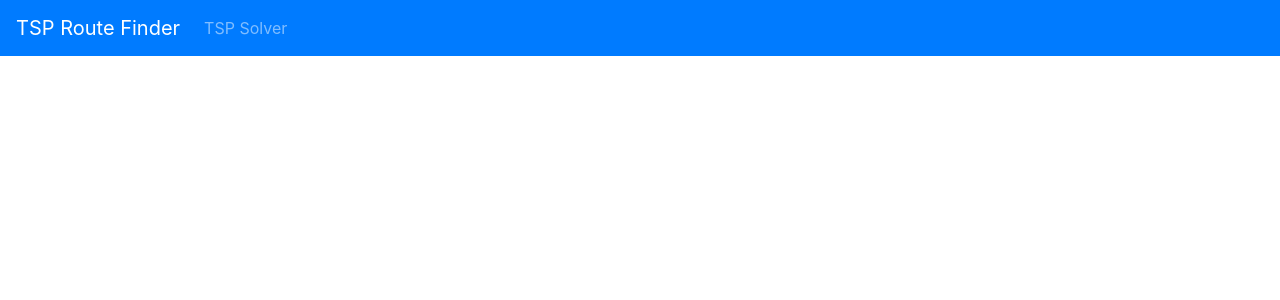
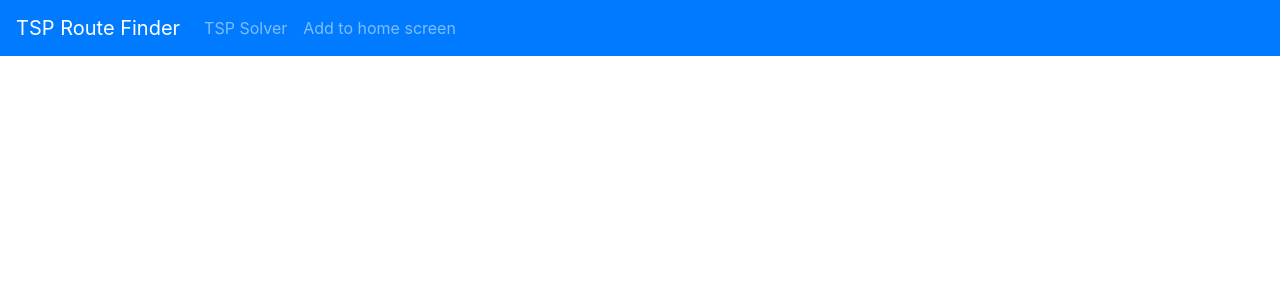
Before and after one commit to Andistar12/cis422-proj-1, a Flask app: template templates/parent_layout.html in a window 1280 px wide. Shown: the top 300 px of the page. Run offline with Flask 2, Linux system fonts and the light colour scheme; the template is opened without the code that fills it, so the values that code supplies are empty; some libraries are stand-ins or nearby versions.

Commit message:
Add PWA install button and fix logo locations

```diff
--- /dev/null
+++ b/static/install_pwa.js
@@ -0,0 +1,25 @@
+// Manages the prompt to install the app PWA
+
+let deferredPrompt;
+
+window.addEventListener('beforeinstallprompt', (e) => {
+  // Prevent the mini-infobar from appearing on mobile
+  e.preventDefault();
+  // Stash the event so it can be triggered later.
+  deferredPrompt = e;
+});
+
+function installPWA() {
+    if ("deferredPrompt" in window) {
+        // Show the install prompt
+        deferredPrompt.prompt();
+        // Wait for the user to respond to the prompt
+        deferredPrompt.userChoice.then((choiceResult) => {
+        if (choiceResult.outcome === 'accepted') {
+            console.log('User accepted the install prompt');
+        } else {
+            console.log('User dismissed the install prompt');
+        }
+        });
+    }
+}
--- a/templates/parent_layout.html
+++ b/templates/parent_layout.html
@@ -19,9 +19,10 @@
 
         <!-- Our own JS -->
         <script src="/static/script.js"></script>
+        <script src="/static/install_pwa.js"></script>
 
         <!-- Serves our app manifest -->
-        <link rel="manifest" href="static/manifest.json">
+        <link rel="manifest" href="/static/manifest.json">
         <meta name="mobile-web-app-capable" content="yes">
         <meta name="apple-mobile-web-app-capable" content="yes">
         <meta name="application-name" content="Route Finder">
@@ -30,8 +31,8 @@
         <meta name="msapplication-navbutton-color" content="#2974ce">
         <meta name="apple-mobile-web-app-status-bar-style" content="black-translucent">
         <meta name="msapplication-starturl" content="/">
-        <link rel="icon" type="image/png" sizes="200x200" href="static/logo-small.png">
-        <link rel="apple-touch-icon" type="image/png" sizes="200x200" href="static/logo-small.png">
+        <link rel="icon" type="image/png" sizes="200x200" href="/static/logo-small.png">
+        <link rel="apple-touch-icon" type="image/png" sizes="200x200" href="/static/logo-small.png">
 
         <!-- Setup the service worker-->
         <script>
@@ -57,6 +58,9 @@
 					<li{% if "tsp" == active_page %} class="nav-item active"{% else %} class="nav-item" {% endif%}>
 						<a class="nav-link" href="/">TSP Solver</a>
 					</li>
+                    <li class="nav-item">
+						<a class="nav-link" href="javascript:void(0)" onclick="installPWA()">Add to home screen</a>
+					</li>
                 </ul>
             </div>
         </nav>
```
Also changed, not shown: static/manifest.json.
